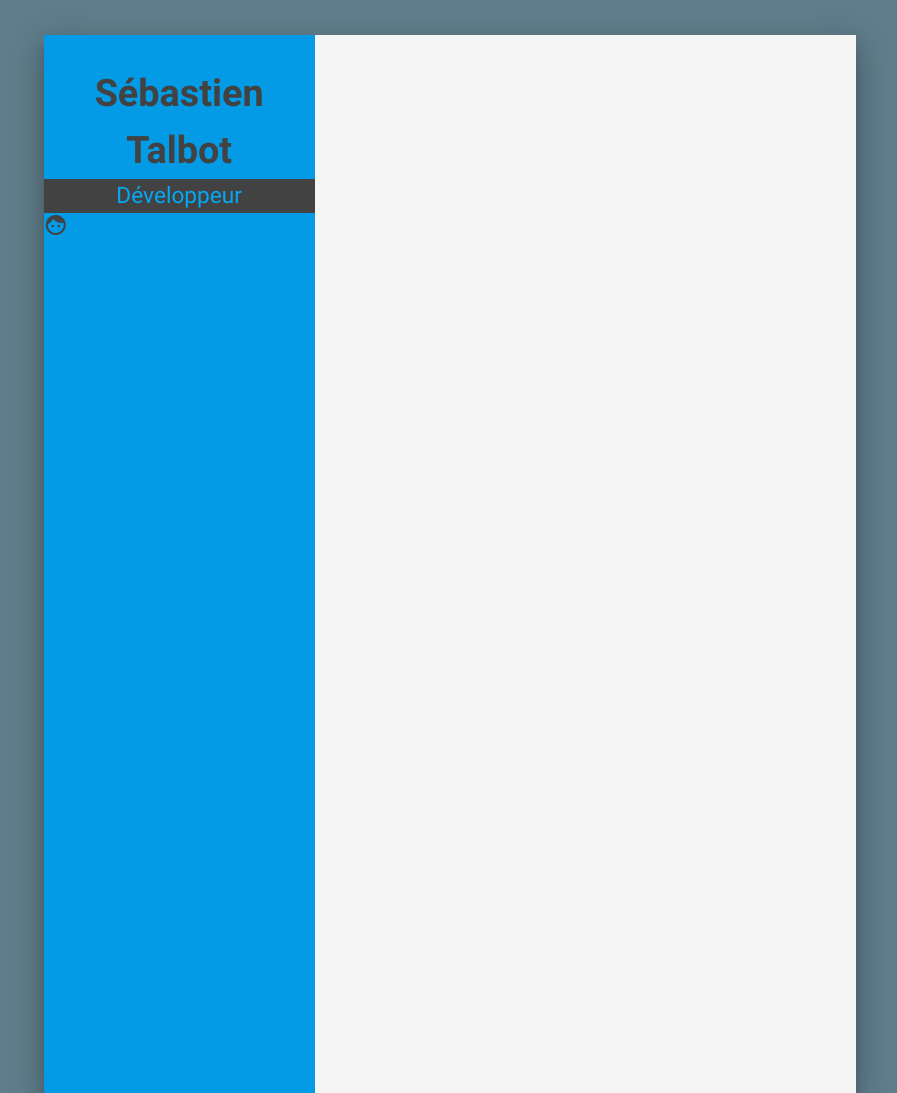
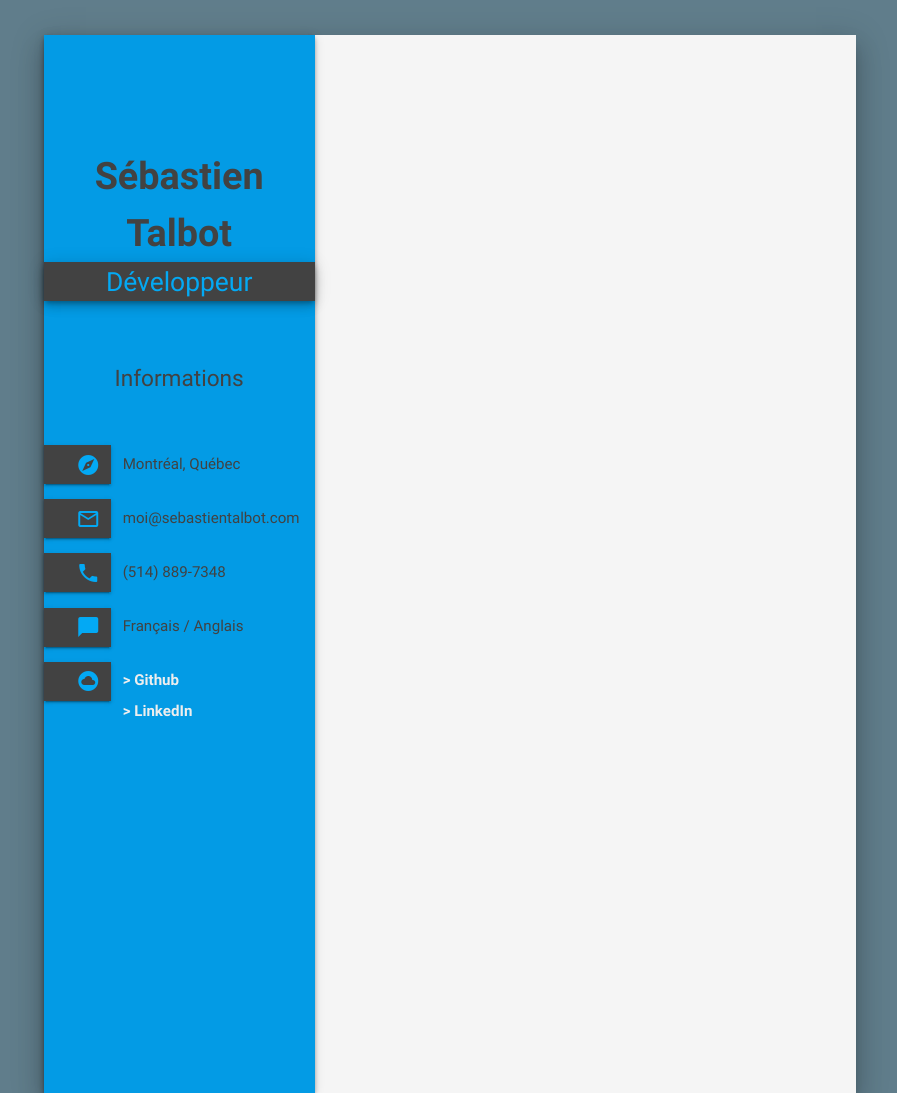
Before and after one commit to SebTalbot/curriculum_vitae, a plain HTML site: page index.html in a window 1280 px wide. Shown: the top 1093 px of the page, without its empty margins (190-1087 px from the left). Drawn offline with Linux system fonts and the light colour scheme.

Commit message:
Did :: Sidebar informations

```diff
--- a/css/main.css
+++ b/css/main.css
@@ -17,23 +17,66 @@ body {
 
 .sidebar {
   color: #424242;
+  font-size: 4mm;
   height: 100%;
   padding: 0 !important; /* Overwrite Materialize */
+}
+
+.sidebar .info-container {
+  margin: 2mm 0;
+  padding: 0 !important;
 }
 
 .sidebar .reverse {
   color: #03a9f4;
 }
 
-#name {
+.name-container {
   font-size: 10mm;
   font-weight: bold;
-  margin: 8mm 0 0;
+  margin: 30mm 0 0;
   text-align: center;
 }
 
-#job-title {
-  margin:  0;
-  font-size: 6mm;
+.name-container p {
+  margin: 0;
+}
+
+.name-job-container {
+  font-size: 7mm;
   text-align: center;
 }
+
+.name-job-container p {
+  margin:  0;
+}
+
+.info-title-container {
+  font-size: 6mm;
+  margin: 10mm 0 5mm;
+  text-align: center;
+}
+
+.info-icon-container {
+  text-align: right;
+}
+
+.info-icon-container i {
+  margin: 2mm 0;
+}
+
+.info-text-container p {
+  margin: 2mm 0;
+}
+
+.info-text-container ul {
+  margin: 2mm 0 0;
+}
+.info-text-container li {
+  margin: 0 0 2mm;
+}
+
+.info-text-container a {
+  color: #eeeeee;
+  font-weight: bold;
+}
--- a/index.html
+++ b/index.html
@@ -26,21 +26,117 @@
       <div class="row">
         <div class="sidebar
                     col s4
+                    z-depth-2
                     light-blue darken-1">
           <div class="row">
             <!-- Name -->
-            <div class="col s12">
-              <p id="name">Sébastien Talbot</p>
+            <div class="name-container
+                        col s12">
+              <p>Sébastien Talbot</p>
             </div>
             <!-- Job Title -->
-            <div class="reverse
-                        job-title-container
+            <div class="name-job-container
+                        reverse
                         col s12
+                        z-depth-3
                         grey darken-3">
-              <p id="job-title">Développeur</p>
+              <p>Développeur</p>
+            </div>
+            <!-- Section Informations -->
+            <div class="info-title-container
+                        col s12">
+              <p>Informations</p>
+            </div>
+            <!-- Info Location -->
+            <div class="info-container
+                        col s12">
+              <div class="reverse
+                          info-icon-container
+                          col s3
+                          z-depth-1
+                          grey darken-3">
+                <i class="material-icons">explore</i>
+              </div>
+              <div class="info-text-container
+                          col s9">
+                <p>Montréal, Québec</p>
+              </div>
+            </div>
+            <!-- Info Mail -->
+            <div class="info-container
+                        col s12">
+              <div class="reverse
+                          info-icon-container
+                          col s3
+                          z-depth-1
+                          grey darken-3">
+                <i class="material-icons">mail_outline</i>
+              </div>
+              <div class="info-text-container
+                          col s9">
+                <p>moi@sebastientalbot.com</p>
+              </div>
+            </div>
+            <!-- Info Phone -->
+            <div class="info-container
+                        col s12">
+              <div class="reverse
+                          info-icon-container
+                          col s3
+                          z-depth-1
+                          grey darken-3">
+                <i class="material-icons">phone</i>
+              </div>
+              <div class="info-text-container
+                          col s9">
+                <p>(514) 889-7348</p>
+              </div>
+            </div>
+            <!-- Info Languages -->
+            <div class="info-container
+                        col s12">
+              <div class="reverse
+                          info-icon-container
+                          col s3
+                          z-depth-1
+                          grey darken-3">
+                <i class="material-icons">messenger</i>
+              </div>
+              <div class="info-text-container
+                          col s9">
+                <p>Français / Anglais</p>
+              </div>
+            </div>
+            <!-- Info External -->
+            <div class="info-container
+                        col s12">
+              <div class="reverse
+                          info-icon-container
+                          col s3
+                          z-depth-1
+                          grey darken-3">
+                <i class="material-icons">cloud_circle</i>
+              </div>
+              <div class="info-text-container
+                          col s9">
+                <ul>
+                  <li>
+                    <a href="https://github.com/SebTalbot"
+                      target="_blank">
+                      > Github
+                    </a>
+                  </li>
+                  <li>
+                    <a href="https://www.linkedin.com/in/sebastien-talbot-11574b141/"
+                      target="_blank">
+                      > LinkedIn
+                    </a>
+                  </li>
+                </ul>
+              </div>
             </div>
 
-            <i class="material-icons">face</i>
+            <!-- Exemple material icon -->
 
           </div>
         </div>
```
